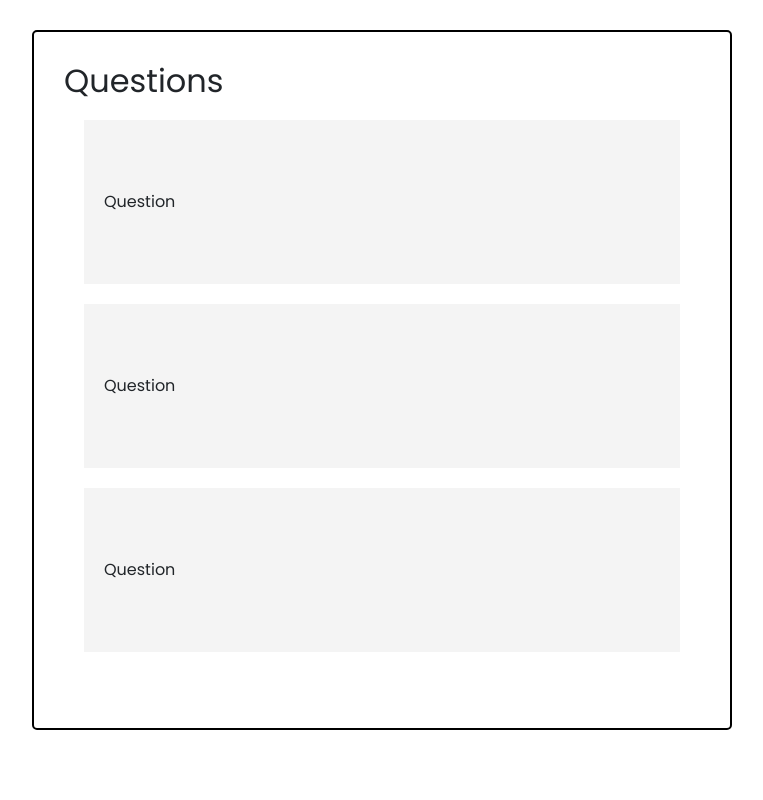
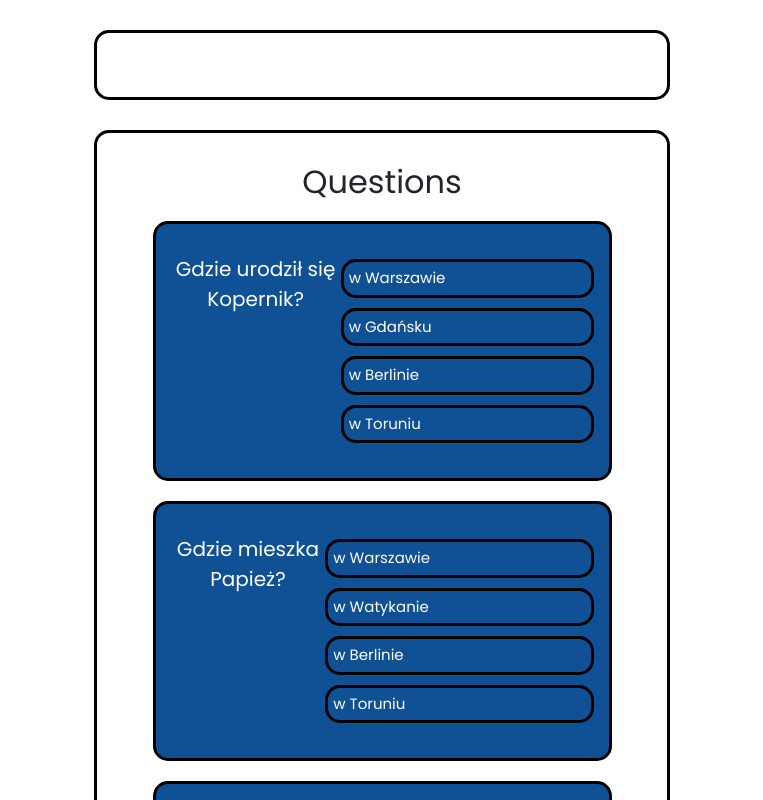
Before and after one commit to JakubTomaszewski/PZSP2-Frontend, a React (Create React App) app: page / in a window 1280 px wide. Shown: the top 800 px of the page, without its empty margins (258-1021 px from the left). Built offline with nearby package versions, Linux system fonts and the light colour scheme.

Commit message:
PZSP2-36 Feat: Add `Answer` button
Add and display answers to each question

```diff
--- a/src/App.js
+++ b/src/App.js
@@ -6,29 +6,44 @@ import Question from "./components/Question";
 const questions = [
   {
     id: 1,
+    courseCode: "A04",
+    type: "c",
     text: "Gdzie urodził się Kopernik?",
-    answers: ["w Warszawie", "w Grańsku", "w Berlinie", "w Toruniu"],
+    teacherId: 1,
+    answers: ["w Warszawie", "w Gdańsku", "w Berlinie", "w Toruniu"],
+    areCorrect: [false, false, false, true],
   },
   {
     id: 2,
+    courseCode: "A04",
+    type: "c",
     text: "Gdzie mieszka Papież?",
+    teacherId: 1,
     answers: ["w Warszawie", "w Watykanie", "w Berlinie", "w Toruniu"],
+    areCorrect: [false, true, false, false],
   },
   {
     id: 3,
+    courseCode: "A04",
+    type: "c",
     text: "Ile voltów mamy w gniazdku?",
+    teacherId: 1,
     answers: ["230", "50", "1000", "2"],
+    areCorrect: [true, false, false, false],
   },
 ];
 
 function App() {
   return (
-    <div className="questions">
-      <h2>Questions</h2>
-      <Questions questions={questions} />
-      {/* <Question />
-      <Question />
-      <Question /> */}
+    <div className="App">
+      <div className="container tags-box"></div>
+      <div className="container questions">
+        <h2>Questions</h2>
+        <Questions questions={questions} />
+        {/* <Question />
+        <Question />
+        <Question /> */}
+      </div>
     </div>
   );
 }
--- /dev/null
+++ b/src/components/Answer.js
@@ -0,0 +1,7 @@
+import React from "react";
+
+const Answer = ({ answer }) => {
+  return <button className="answer-button">{answer}</button>;
+};
+
+export default Answer;
--- a/src/components/Question.js
+++ b/src/components/Question.js
@@ -1,7 +1,17 @@
 import React from "react";
+import Answer from "./Answer";
 
 const Question = (props) => {
-  return <div className="question">{/* {props.question.text} */} Question</div>;
+  return (
+    <div className="question container">
+      {props.question.text}
+      <div className="answer-section">
+        {props.question.answers.map((answer) => (
+          <Answer answer={answer} />
+        ))}
+      </div>
+    </div>
+  );
 };
 
 export default Question;
--- a/src/components/Questions.js
+++ b/src/components/Questions.js
@@ -5,7 +5,7 @@ const Questions = ({ questions }) => {
   return (
     <div>
       {questions.map((question) => (
-        <Question />
+        <Question question={question} />
       ))}
     </div>
   );
--- a/src/index.css
+++ b/src/index.css
@@ -10,22 +10,58 @@ body {
   font-family: 'Poppins', sans-serif;
 }
 
+.container {
+  max-width: 45%;
+  border: 3px solid #000000;
+  padding: 30px;
+  /* overflow: auto; */
+  border-radius: 15px;
+  min-height: 70px;
+}
+
+.tags-box {
+  margin: 30px auto;
+}
+
 .questions {
-  max-width: 700px;
+  max-width: 45%;
   margin: 30px auto;
-  overflow: auto;
   min-height: 700px;
-  border: 2px solid black;
-  padding: 30px;
-  border-radius: 5px;
 }
 
 .question {
-    background: #f4f4f4;
-    margin: 20px;
-    padding: 70px 20px;
+    max-width: 90%;
+    color: white;
+    background: #105094;
+    margin: auto;
+    margin-bottom: 20px;
+    margin-top: 20px;
+    padding: 30px 20px;
     cursor: pointer;
     display: flex;
+    border-radius: 15px;
+    font-size: 20px;
+}
+
+.answer-section {
+  width: 100%;
+  display: flex;
+  flex-direction: column;
+}
+
+.answer-button {
+  width: 100%;
+  font-size: 15px;
+  color: #ffffff;
+  background-color: #105094;
+  border-radius: 15px;
+  display: flex;
+  padding: 5px;
+  justify-content: flex-start;
+  align-items: center;
+  border: 3px solid #000000;
+  cursor: pointer;
+  margin: 5px;
 }
 
 .header {
@@ -42,7 +78,7 @@ body {
   border: none;
   padding: 10px 20px;
   margin: 5px;
-  border-radius: 5px;
+  border-radius: 15px;
   cursor: pointer;
   text-decoration: none;
   font-size: 15px;
```
